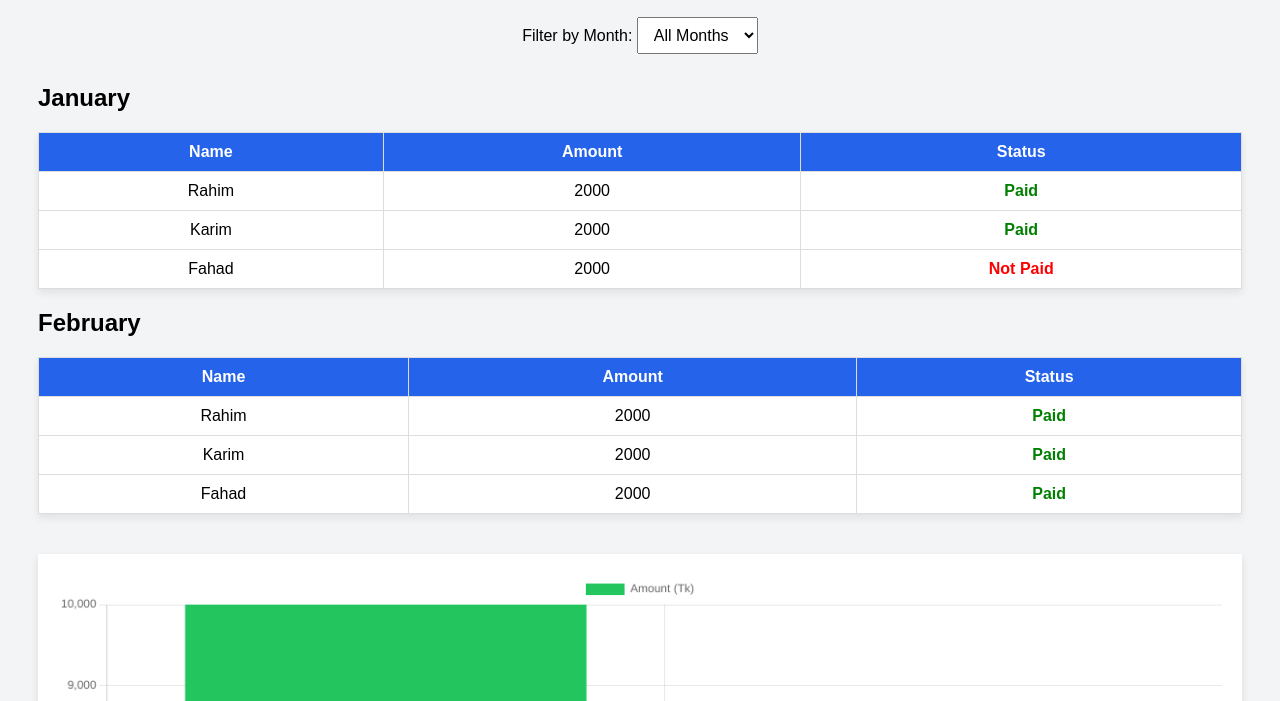
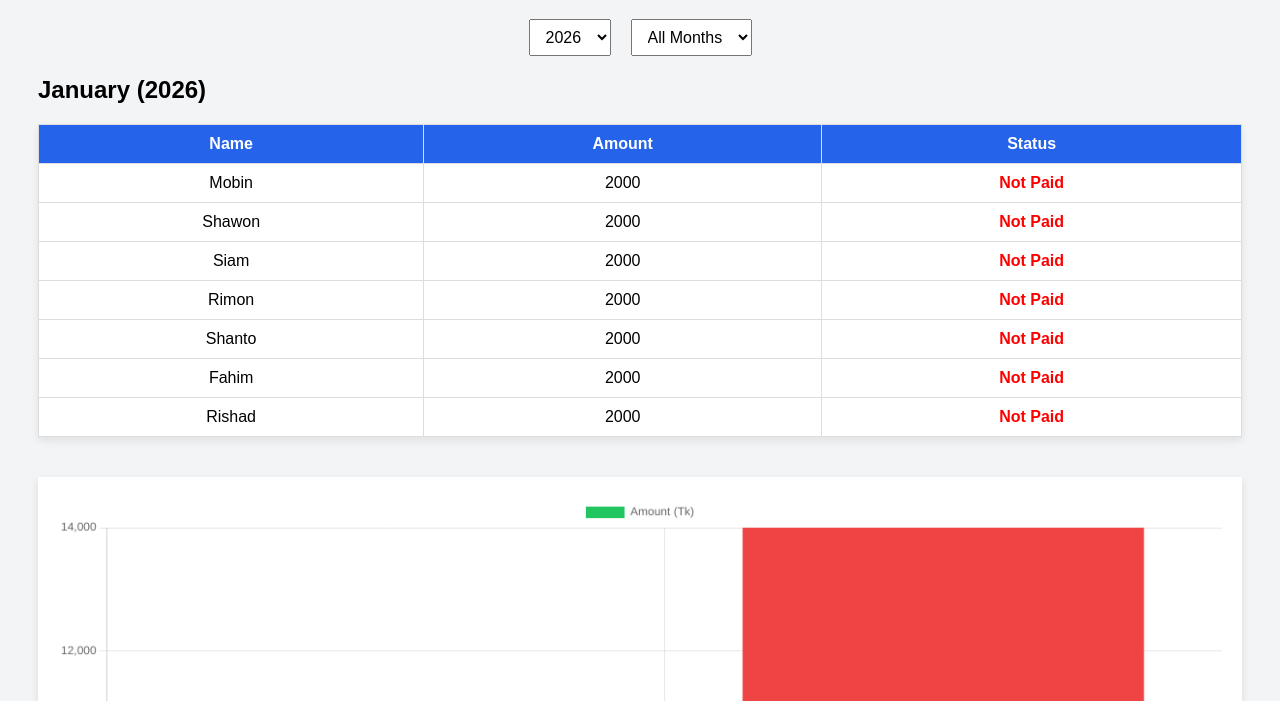
Before and after one commit to AlamRishad/KC_Kisti_Payment_Tracker, a plain HTML site: page index.html in a window 1280 px wide. Shown: the part 99-800 px from the top of the page. Drawn offline with nearby package versions, Linux system fonts and the light colour scheme.

Commit message:
json updated

```diff
--- a/index.html
+++ b/index.html
@@ -2,9 +2,9 @@
 <html lang="en">
   <head>
     <meta charset="UTF-8" />
-    <title>Kisti Dashboard</title>
+    <title>Kisti Dashboard (Year Wise)</title>
 
-    <!-- Chart.js CDN -->
+    <!-- Chart.js -->
     <script src="https://cdn.jsdelivr.net/npm/chart.js"></script>
 
     <style>
@@ -16,12 +16,13 @@
 
       h1 {
         text-align: center;
-        margin-bottom: 20px;
       }
 
-      .controls {
-        text-align: center;
-        margin-bottom: 30px;
+      .filters {
+        display: flex;
+        gap: 20px;
+        justify-content: center;
+        margin: 20px 0;
       }
 
       select {
@@ -63,6 +64,7 @@
         gap: 30px;
         margin-top: 40px;
         flex-wrap: wrap;
+        justify-content: center;
       }
 
       canvas {
@@ -72,7 +74,7 @@
       }
 
       @media print {
-        select {
+        .filters {
           display: none;
         }
       }
@@ -81,62 +83,90 @@
   <body>
     <h1>Kisti Payment Dashboard</h1>
 
-    <div class="controls">
-      <label>Filter by Month: </label>
-      <select id="monthFilter">
-        <option value="all">All Months</option>
-      </select>
+    <div class="filters">
+      <select id="yearFilter"></select>
+      <select id="monthFilter"></select>
     </div>
 
     <div id="tableContainer"></div>
 
     <div class="charts">
-      <canvas id="barChart" width="400" height="300"></canvas>
-      <canvas id="pieChart" width="400" height="300"></canvas>
+      <canvas id="barChart" width="350" height="280"></canvas>
+      <canvas id="pieChart" width="350" height="280"></canvas>
     </div>
 
     <script>
+      // 🔹 Year → Month → Payments data
       const paymentData = [
         {
-          month: "January",
-          payments: [
-            { name: "Rahim", amount: 2000, paid: true },
-            { name: "Karim", amount: 2000, paid: true },
-            { name: "Fahad", amount: 2000, paid: false },
+          year: 2026,
+          months: [
+            {
+              month: "January",
+              payments: [
+                { name: "Mobin", amount: 2000, paid: false },
+                { name: "Shawon", amount: 2000, paid: false },
+                { name: "Siam", amount: 2000, paid: false },
+                { name: "Rimon", amount: 2000, paid: false },
+                { name: "Shanto", amount: 2000, paid: false },
+                { name: "Fahim", amount: 2000, paid: false },
+                { name: "Rishad", amount: 2000, paid: false },
+              ],
+            },
+            // {
+            //   month: "February",
+            //   payments: [
+            //     { name: "Rahim", amount: 2000, paid: true },
+            //     { name: "Karim", amount: 2000, paid: true },
+            //   ],
+            // },
           ],
         },
-        {
-          month: "February",
-          payments: [
-            { name: "Rahim", amount: 2000, paid: true },
-            { name: "Karim", amount: 2000, paid: true },
-            { name: "Fahad", amount: 2000, paid: true },
-          ],
-        },
+        // {
+        //   year: 2025,
+        //   months: [
+        //     {
+        //       month: "January",
+        //       payments: [
+        //         { name: "Rahim", amount: 2500, paid: true },
+        //         { name: "Karim", amount: 2500, paid: true },
+        //       ],
+        //     },
+        //   ],
+        // },
       ];
 
-      const filter = document.getElementById("monthFilter");
+      const yearFilter = document.getElementById("yearFilter");
+      const monthFilter = document.getElementById("monthFilter");
       const tableContainer = document.getElementById("tableContainer");
 
       let barChart, pieChart;
 
-      // Populate filter
-      paymentData.forEach(
-        (m) =>
-          (filter.innerHTML += `<option value="${m.month}">${m.month}</option>`),
-      );
+      // Populate years
+      paymentData.forEach((y) => {
+        yearFilter.innerHTML += `<option value="${y.year}">${y.year}</option>`;
+      });
 
-      function render(monthValue) {
+      function populateMonths(year) {
+        monthFilter.innerHTML = `<option value="all">All Months</option>`;
+        const yearData = paymentData.find((y) => y.year == year);
+        yearData.months.forEach((m) => {
+          monthFilter.innerHTML += `<option value="${m.month}">${m.month}</option>`;
+        });
+      }
+
+      function render(year, month) {
         tableContainer.innerHTML = "";
-
         let totalPaid = 0;
         let totalDue = 0;
 
-        paymentData
-          .filter((m) => monthValue === "all" || m.month === monthValue)
-          .forEach((monthData) => {
+        const yearData = paymentData.find((y) => y.year == year);
+
+        yearData.months
+          .filter((m) => month === "all" || m.month === month)
+          .forEach((m) => {
             let html = `
-          <h2>${monthData.month}</h2>
+          <h2>${m.month} (${year})</h2>
           <table>
             <tr>
               <th>Name</th>
@@ -145,7 +175,7 @@
             </tr>
         `;
 
-            monthData.payments.forEach((p) => {
+            m.payments.forEach((p) => {
               if (p.paid) totalPaid += p.amount;
               else totalDue += p.amount;
 
@@ -171,7 +201,7 @@
         if (barChart) barChart.destroy();
         if (pieChart) pieChart.destroy();
 
-        barChart = new Chart(document.getElementById("barChart"), {
+        barChart = new Chart(barChartEl, {
           type: "bar",
           data: {
             labels: ["Paid", "Due"],
@@ -185,7 +215,7 @@
           },
         });
 
-        pieChart = new Chart(document.getElementById("pieChart"), {
+        pieChart = new Chart(pieChartEl, {
           type: "pie",
           data: {
             labels: ["Paid", "Due"],
@@ -199,12 +229,22 @@
         });
       }
 
-      filter.addEventListener("change", (e) => {
-        render(e.target.value);
+      const barChartEl = document.getElementById("barChart");
+      const pieChartEl = document.getElementById("pieChart");
+
+      yearFilter.addEventListener("change", (e) => {
+        populateMonths(e.target.value);
+        render(e.target.value, "all");
+      });
+
+      monthFilter.addEventListener("change", (e) => {
+        render(yearFilter.value, e.target.value);
       });
 
       // Initial load
-      render("all");
+      yearFilter.value = paymentData[0].year;
+      populateMonths(paymentData[0].year);
+      render(paymentData[0].year, "all");
     </script>
   </body>
 </html>
```
